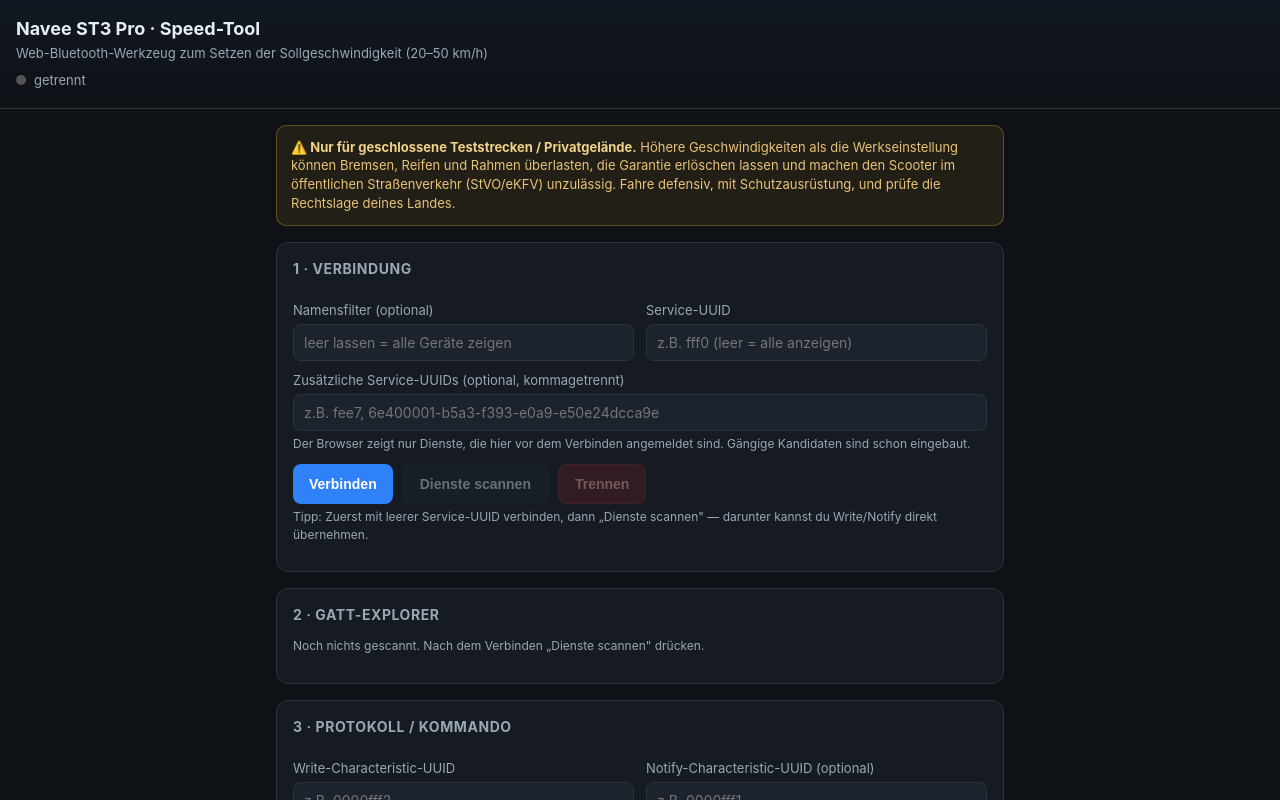
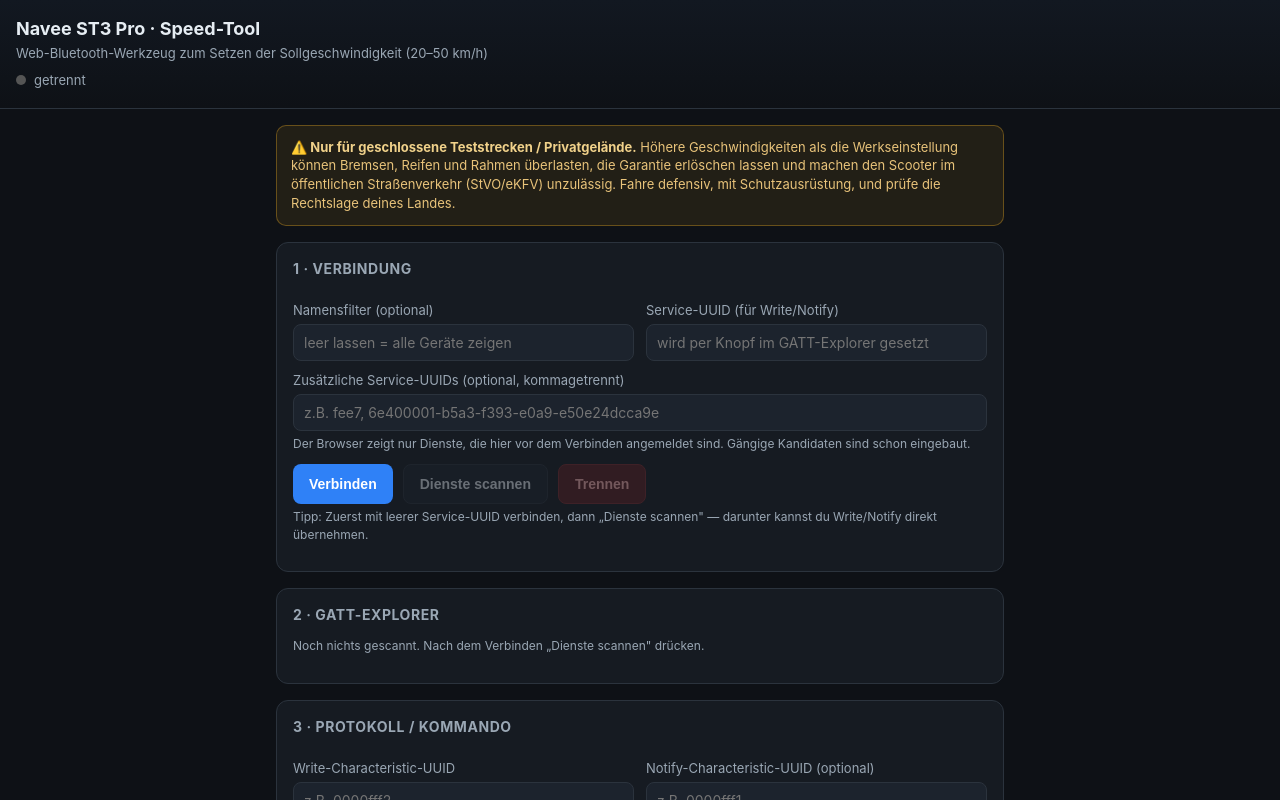
Before and after one commit to BJ3-tech/Navee-Speed-Tool-, a plain HTML site: page index.html in a window 1280 px wide. Shown: the top 800 px of the page. Drawn offline with Linux system fonts and the light colour scheme.

Commit message:
Do not use the service UUID as scan filter
The "-> Write" button copies the service UUID into the Service-UUID field.
Using it as a requestDevice() service filter hides scooters that do not
advertise that service, leaving the picker empty. Register it only as an
optional service; the name prefix remains the only optional filter.

Co-Authored-By: Claude Sonnet 5.5 <noreply@anthropic.com>
Claude-Session: https://claude.ai/code/session_01JiRFUK1usdo7uPSyVKLJsT

```diff
--- a/index.html
+++ b/index.html
@@ -30,8 +30,8 @@
           <input type="text" id="namePrefix" placeholder="leer lassen = alle Geräte zeigen" />
         </div>
         <div>
-          <label for="serviceUuid">Service-UUID</label>
-          <input type="text" id="serviceUuid" placeholder="z.B. fff0 (leer = alle anzeigen)" />
+          <label for="serviceUuid">Service-UUID (für Write/Notify)</label>
+          <input type="text" id="serviceUuid" placeholder="wird per Knopf im GATT-Explorer gesetzt" />
         </div>
       </div>
       <label for="extraServices">Zusätzliche Service-UUIDs (optional, kommagetrennt)</label>
--- a/js/ble.js
+++ b/js/ble.js
@@ -82,7 +82,7 @@ class BleManager {
     const optionalServices = [...new Set([...(primary ? [primary] : []), ...extras, ...candidates])];
 
     const filters = [];
-    if (primary) filters.push({ services: [primary] });
+    // Service-UUID NICHT als Scan-Filter nutzen: viele Scooter kuendigen ihre Dienste nicht im Advertising an.
     if (namePrefix) filters.push({ namePrefix });
 
     const requestOpts = filters.length
```
